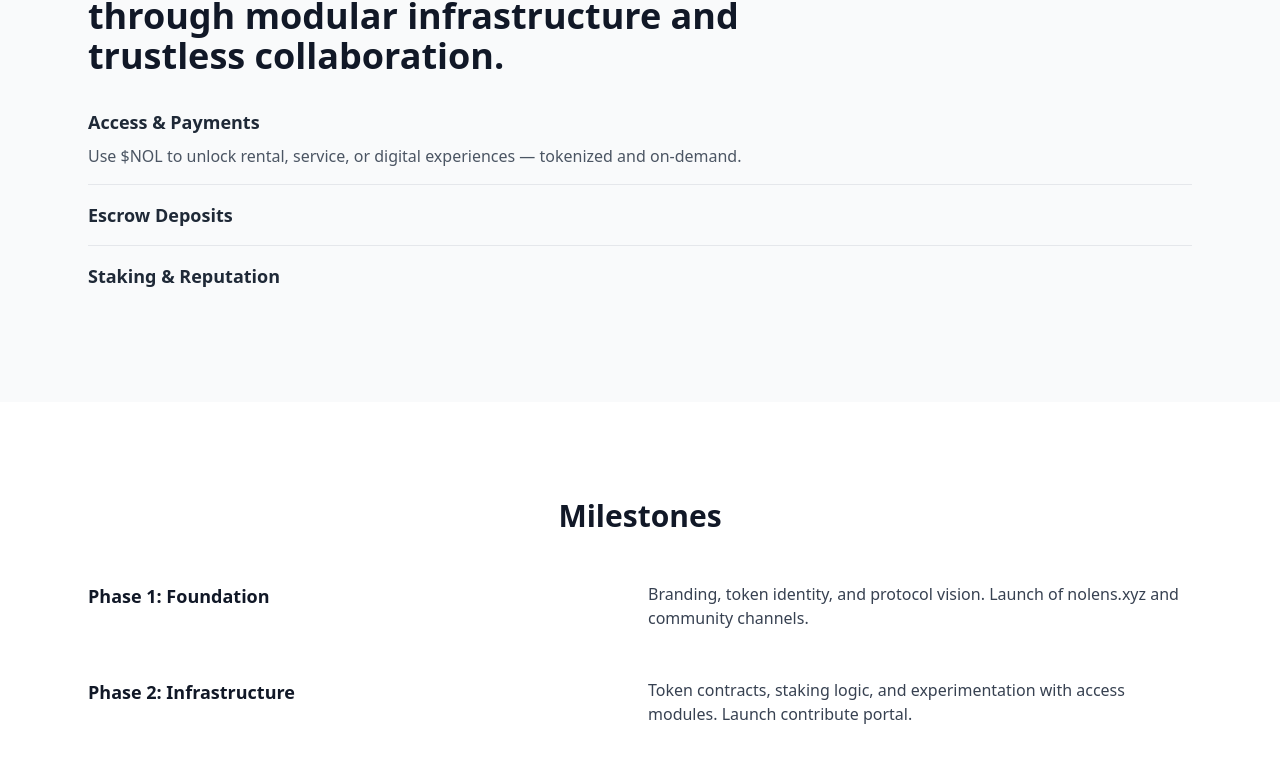
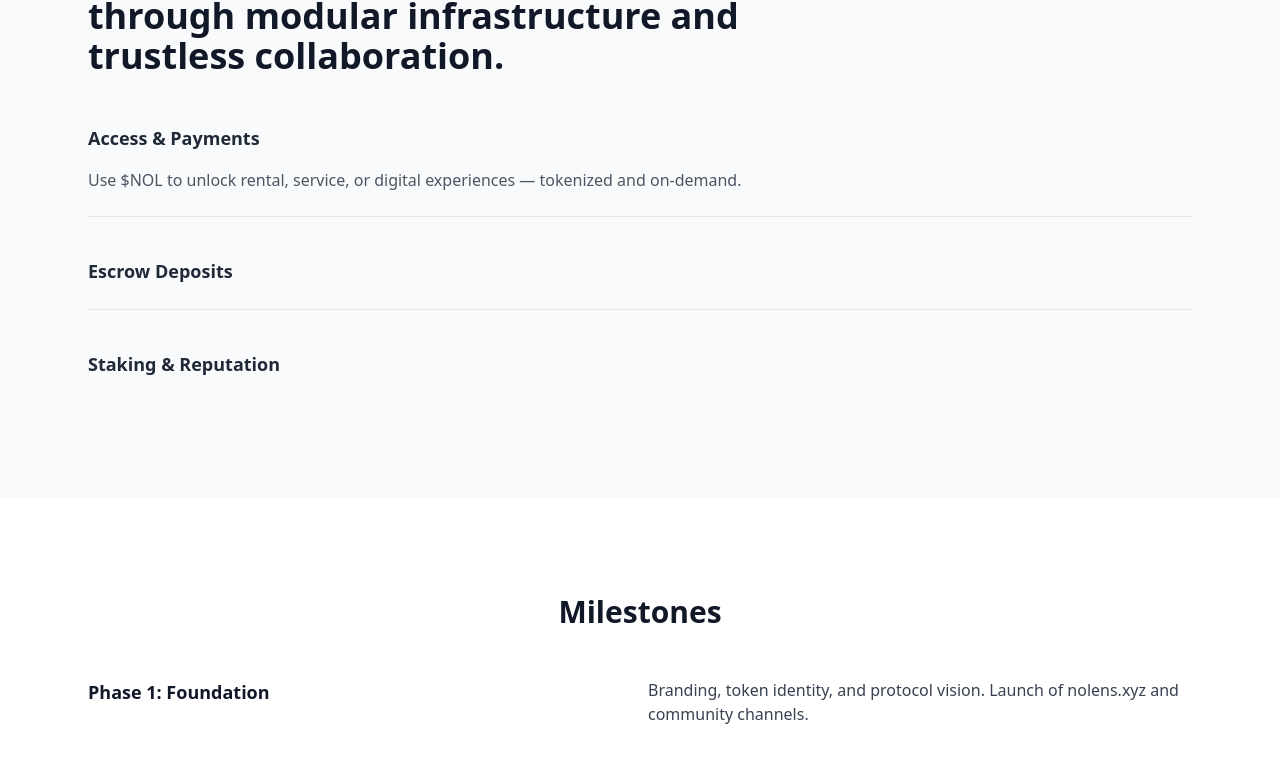
Before and after one commit to nolensprotocol/nolens, a Next.js app: page / in a window 1280 px wide. Shown: the part 896-1674 px from the top of the page. Built offline with nearby package versions, Linux system fonts and the light colour scheme.

Commit message:
Update index.js

```diff
--- a/pages/index.js
+++ b/pages/index.js
@@ -61,39 +61,39 @@ export default function Home() {
       <section className="py-24 bg-gray-50 text-gray-900">
         <div className="max-w-6xl mx-auto px-6">
           <p className="text-sm uppercase text-blue-600 font-semibold tracking-widest mb-4">Built to Enable</p>
-          <h2 className="text-3xl md:text-4xl font-extrabold leading-snug mb-8 max-w-3xl">
+          <h2 className="text-3xl md:text-4xl font-extrabold leading-snug mb-12 max-w-3xl">
             Nolens powers the access-first economy through modular infrastructure and trustless collaboration.
           </h2>
-          <div className="space-y-4">
+          <div className="space-y-10">
             <div
               onMouseEnter={() => setActive('access')}
-              className="border-b pb-4 cursor-pointer"
+              className="border-b pb-6 cursor-pointer"
             >
               <h3 className="text-lg font-semibold text-gray-800">Access & Payments</h3>
               {active === 'access' && (
-                <p className="text-gray-600 mt-2">
+                <p className="text-gray-600 mt-4">
                   Use $NOL to unlock rental, service, or digital experiences — tokenized and on-demand.
                 </p>
               )}
             </div>
             <div
               onMouseEnter={() => setActive('escrow')}
-              className="border-b pb-4 cursor-pointer"
+              className="border-b pb-6 cursor-pointer"
             >
               <h3 className="text-lg font-semibold text-gray-800">Escrow Deposits</h3>
               {active === 'escrow' && (
-                <p className="text-gray-600 mt-2">
+                <p className="text-gray-600 mt-4">
                   Rent securely using smart contract-based collateralization. Trustless and fair.
                 </p>
               )}
             </div>
             <div
               onMouseEnter={() => setActive('stake')}
-              className="pb-4 cursor-pointer"
+              className="pb-6 cursor-pointer"
             >
               <h3 className="text-lg font-semibold text-gray-800">Staking & Reputation</h3>
               {active === 'stake' && (
-                <p className="text-gray-600 mt-2">
+                <p className="text-gray-600 mt-4">
                   Stake $NOL to build a verified reputation, earn benefits, and unlock higher tiers.
                 </p>
               )}
```
